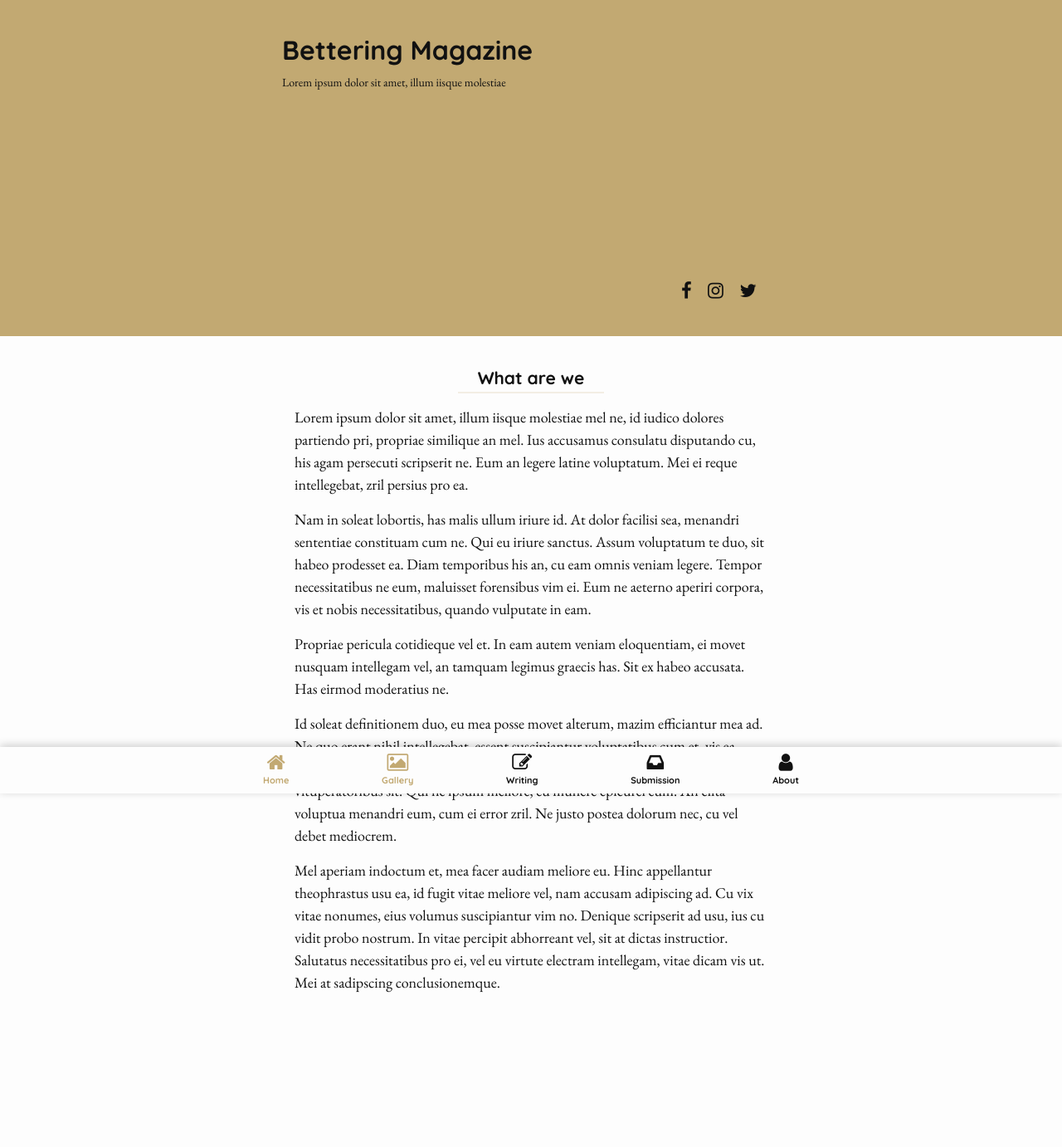
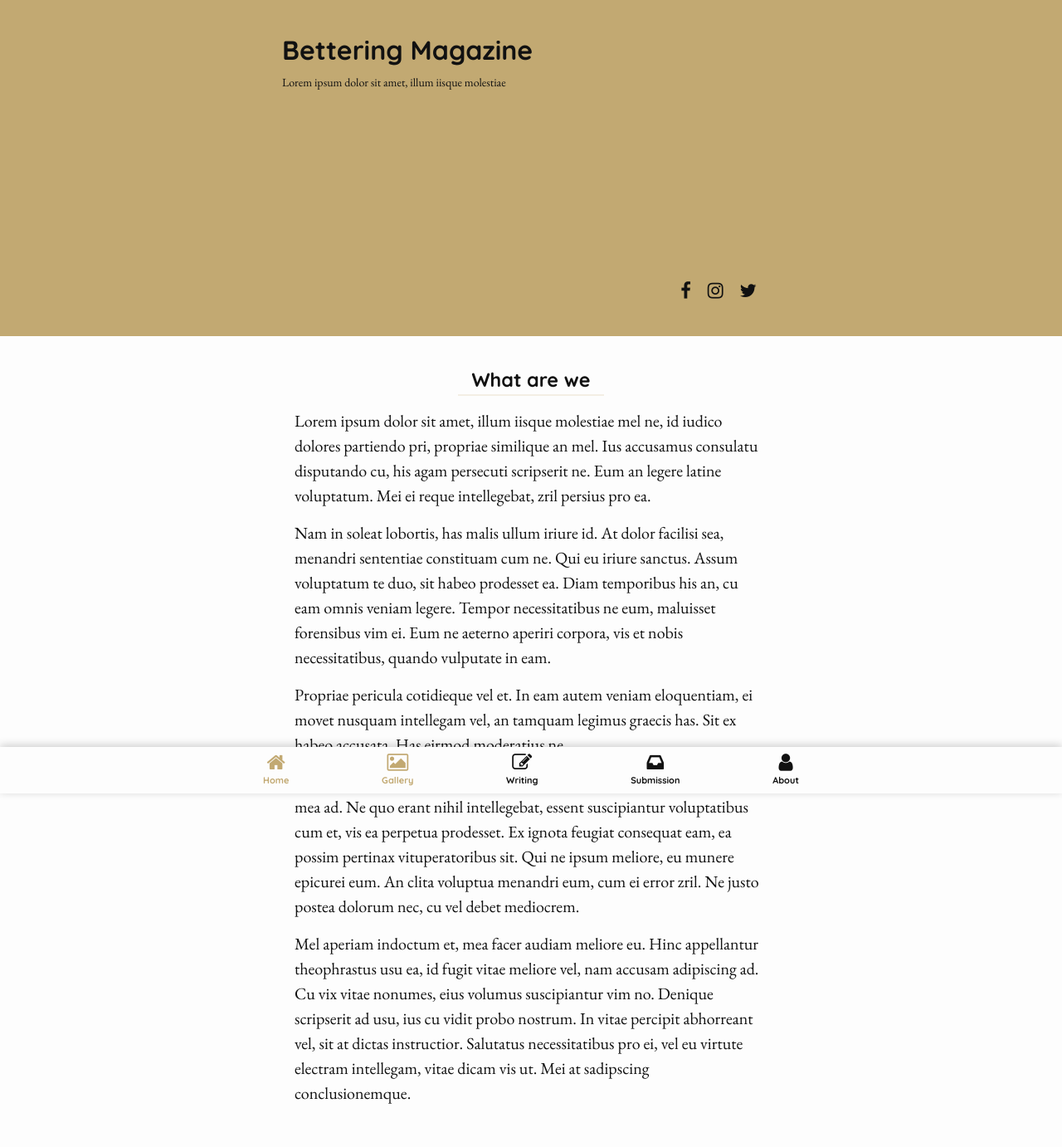
Before and after one commit to betteringmag/betteringmag.github.io, a Jekyll site: the page built from index.html, in a window 1280 px wide. Shown: the whole page at 83% size. Built offline with Jekyll 4.4.1, drawn with Linux system fonts in a browser that asks for light colours; nearby versions of some CDN libraries; before the commit the page ends 1247 px from its top, so only the background shows below that.

Commit message:
More CSS improvements for big screens

```diff
--- a/_sass/_imageGallery.scss
+++ b/_sass/_imageGallery.scss
@@ -5,6 +5,7 @@
 .image-view {
 	position: relative;
 	margin-bottom: 15px;
+	cursor: pointer;
 
 	aside {
 		display: none;
@@ -39,11 +40,12 @@
 }
 
 .lightbox {
+	width: 100%;
+	max-width: 600px;
 	position: relative;
 	background-color: rgb(226, 226, 226);
 	padding: 10px;
 	padding-top: 23px;
-	will-change: transform;
 }
 
 .lightbox-container--visible {
--- a/css/main.scss
+++ b/css/main.scss
@@ -55,6 +55,11 @@
         font-size: 18px;
     }
 }
+@media (min-width: 900px) {
+    :root {
+        font-size: 20px;
+    }
+}
 
 // Import partials from `sass_dir` (defaults to `_sass`)
 @import
```
